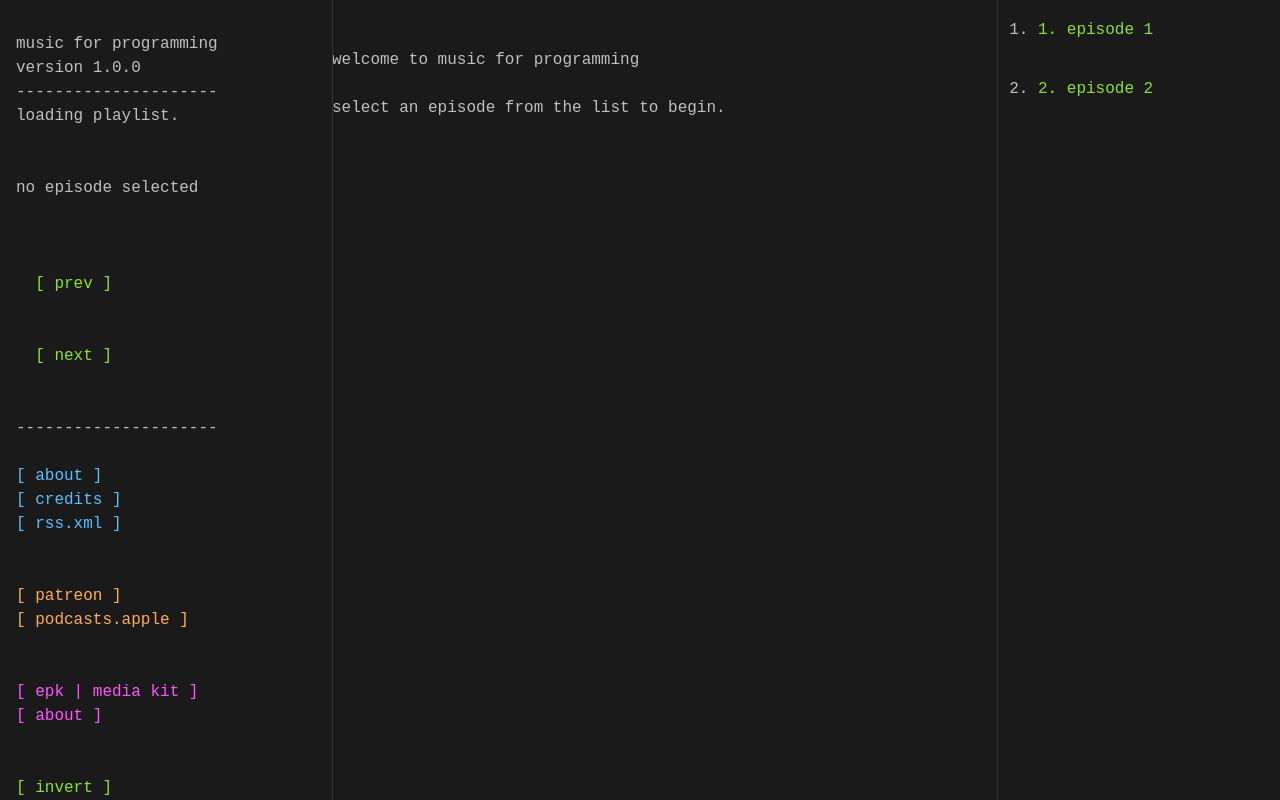
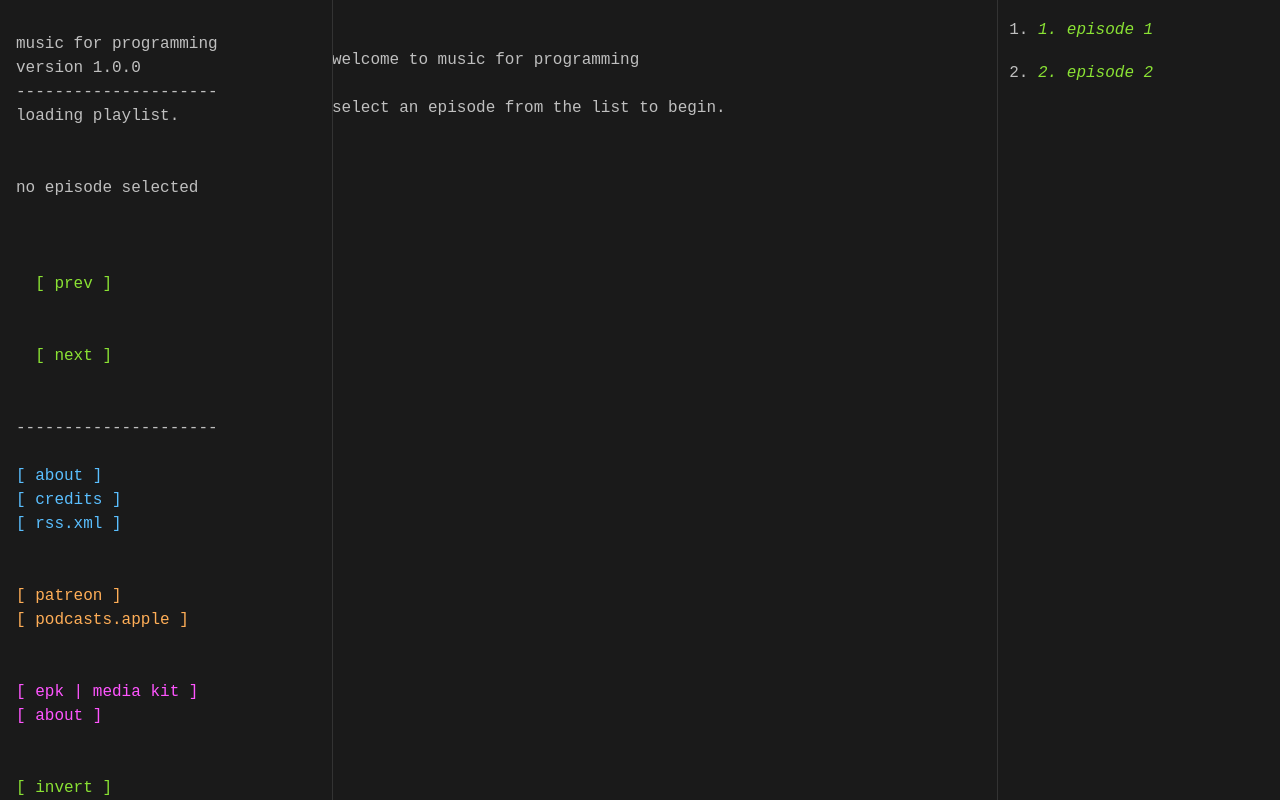
Before and after one commit to mitchGuthrieDev/scaline-audio-blog, a SvelteKit app: page / in a window 1280 px wide. Built offline with nearby package versions, Linux system fonts and the light colour scheme.

Commit message:
margin update

```diff
--- a/src/app.css
+++ b/src/app.css
@@ -75,6 +75,7 @@ body {
   overflow-y: auto;
 }
 
+/* 6. Episode list (right) */
 .episode-list ol {
   list-style-type: decimal;
   padding-left: 1.5rem;
@@ -82,15 +83,16 @@ body {
 }
 
 .episode-list li {
-  margin: 0 0 2rem 0;
-  font-style: normal;
+  margin: 0 0 1rem 0;    /* shrink from 2rem down to 1rem */
 }
 
+/* Italicize the episode text */
 .episode-list a {
   color: var(--link);
   text-decoration: none;
   display: inline-block;
   padding: 0.1rem 0;
+  font-style: italic;      /* add this line */
 }
 
 .episode-list a:hover {
@@ -99,11 +101,14 @@ body {
   text-decoration: none;
 }
 
+/* current item styling stays as-is (non-italic is fine) */
 .episode-list li.current a {
   background-color: var(--link);
   color: var(--bg);
   font-weight: bold;
+  font-style: normal;      /* ensure current stays upright if you like */
 }
+
 
 /*──────────────────────────────────────────────────────────────────────────────
    7. Terminal (sidebar) links & buttons
```
